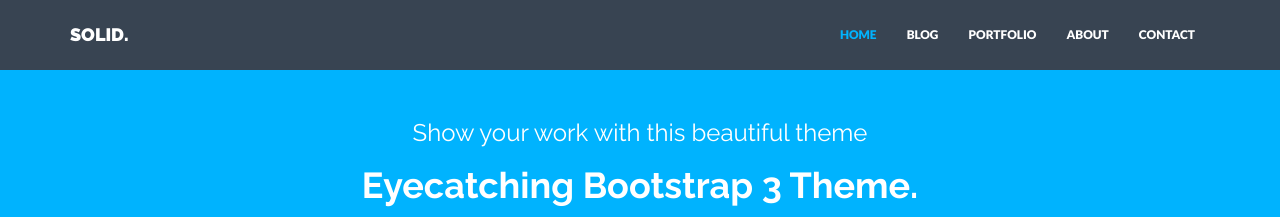
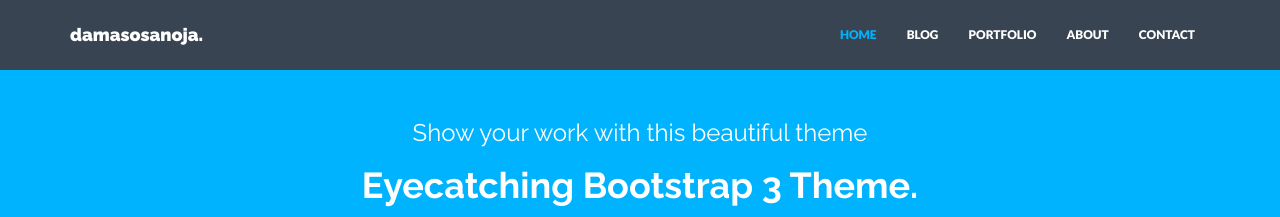
Before and after one commit to damasosanoja/damasosanoja.github.io, a Jekyll site: the page built from index.html, in a window 1280 px wide. Shown: the top 217 px of the page. Built offline with Jekyll 4.4.1, drawn with Linux system fonts in a browser that asks for light colours; nearby versions of some CDN libraries.

Commit message:
Updated _config.yml

```diff
--- a/_config.yml
+++ b/_config.yml
@@ -1,7 +1,7 @@
 ### GENERAL SETTINGS ###
 
 # Site settings
-title: SOLID.
+title: damasosanoja.
 description: "Write an awesome description for your new site here. You can edit this line in _config.yml. It will appear in your document head meta (for Google search results) and in your feed.xml site description."
 analytics: #Google analytics code in the format XX-nnnnnnnn-n
 baseurl: "" #important: start with /
```
